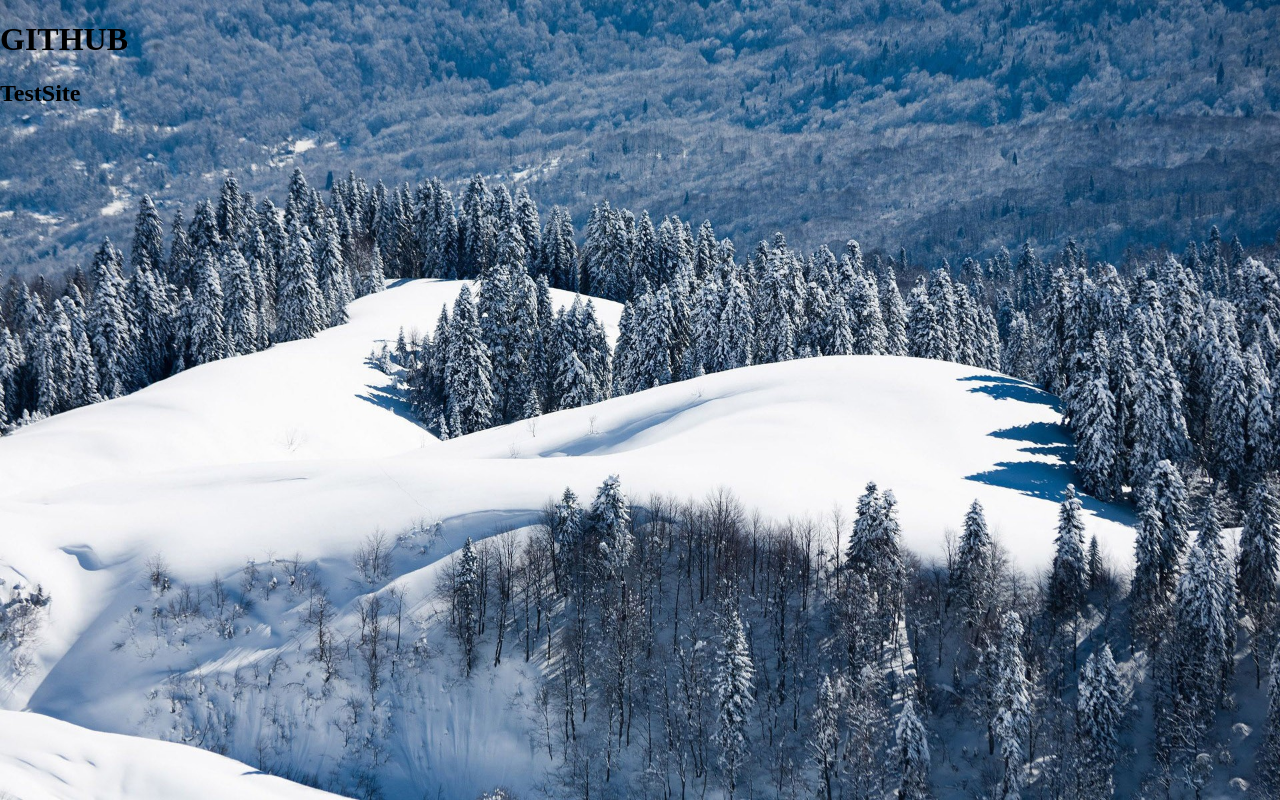
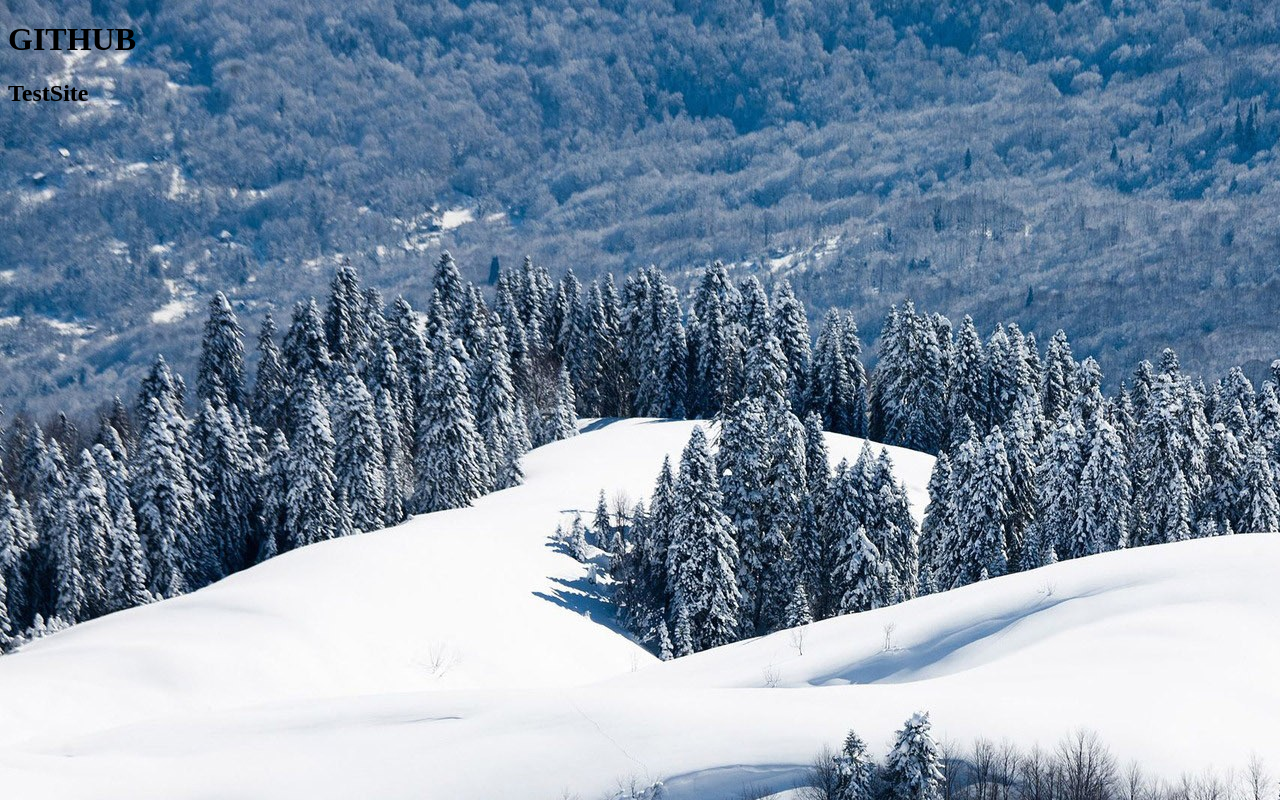
Before and after one commit to looxin/looxin.github.io, a plain HTML site: page index.html in a window 1280 px wide. Drawn offline with Linux system fonts and the light colour scheme.

Commit message:
Update index.html

```diff
--- a/index.html
+++ b/index.html
@@ -4,10 +4,9 @@
     <meta charset="UTF-8">
     <title>001</title>
 </head>
-<body style="margin:0">
+<body style="background-image: url(./547d6d544dcdb.jpg);">
     <h1>GITHUB</h1>
     <h2>TestSite</h2>
-    <img src="./547d6d544dcdb.jpg" style='width:100%;heigth:100%;position:fixed;display:flex;top:0;z-index:-1;'>
 </body>
 <script>
 </script>
```
